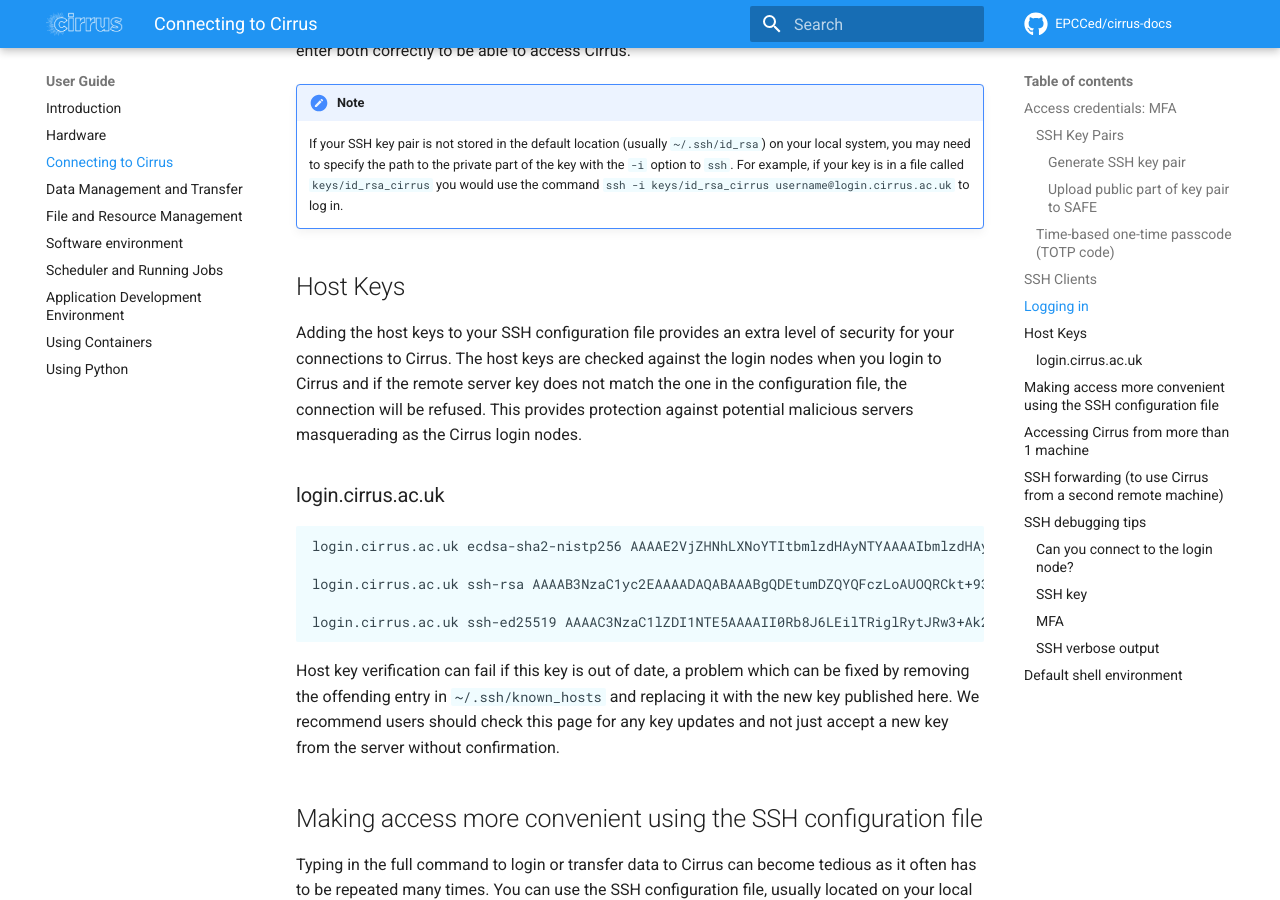
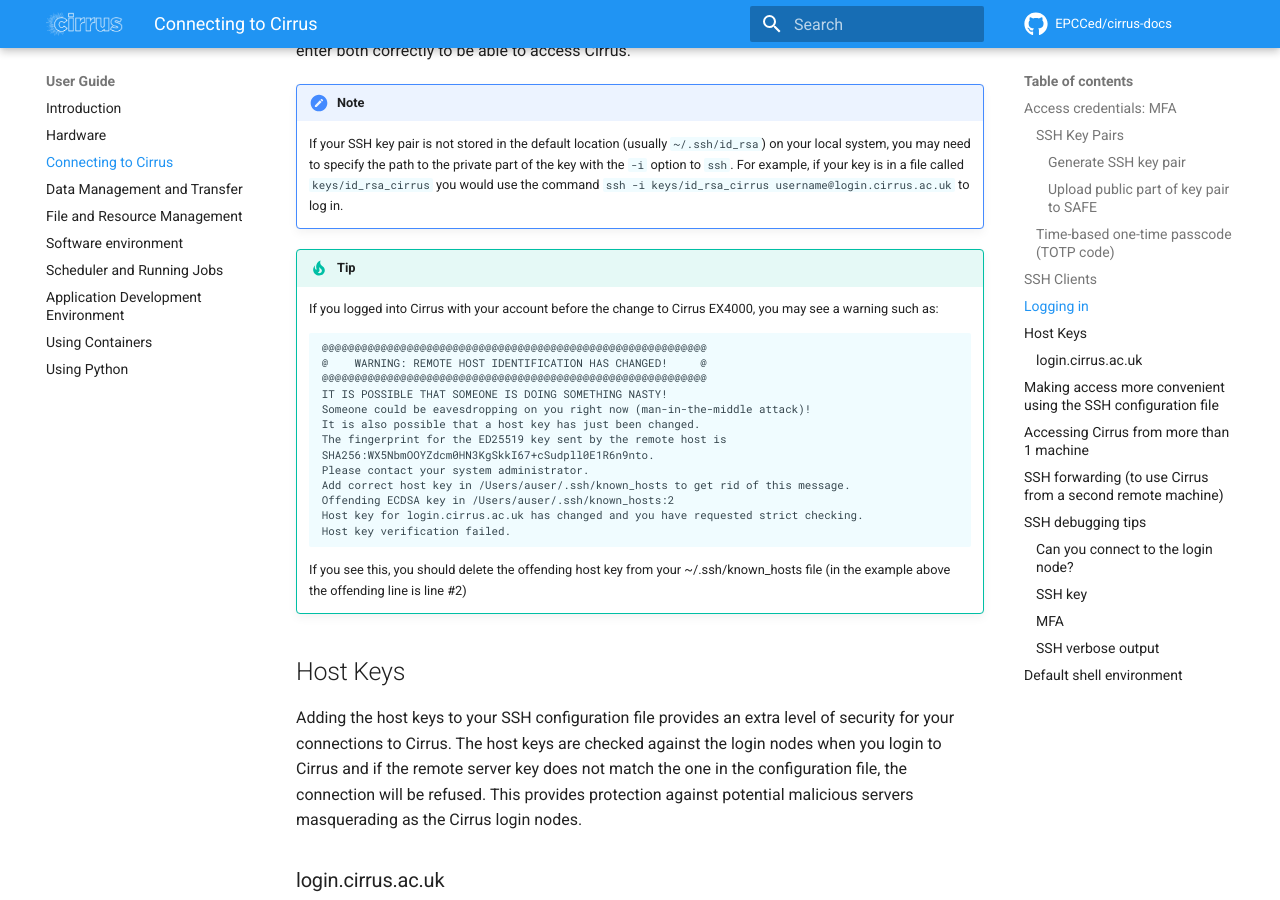
Before and after one commit to EPCCed/cirrus-docs, an MkDocs documentation site: the page built from docs/user-guide/connecting.md, in a window 1280 px wide and 900 px high, scrolled down 2790 px. Built offline with MkDocs 1.6.1 and Material for MkDocs 9.7.7, drawn with Linux system fonts in a browser that asks for light colours; comment, search, counter and statistics services are not loaded.

Commit message:
Add host key example

````diff
--- a/docs/user-guide/connecting.md
+++ b/docs/user-guide/connecting.md
@@ -162,6 +162,28 @@ be able to access Cirrus.
     For example, if your key is in a file called `keys/id_rsa_cirrus`
     you would use the command `ssh -i keys/id_rsa_cirrus username@login.cirrus.ac.uk` to log in.
 
+!!! Tip
+    If you logged into Cirrus with your account before the change to Cirrus EX4000, you
+    may see a warning such as:
+
+    ```
+    @@@@@@@@@@@@@@@@@@@@@@@@@@@@@@@@@@@@@@@@@@@@@@@@@@@@@@@@@@@
+    @    WARNING: REMOTE HOST IDENTIFICATION HAS CHANGED!     @
+    @@@@@@@@@@@@@@@@@@@@@@@@@@@@@@@@@@@@@@@@@@@@@@@@@@@@@@@@@@@
+    IT IS POSSIBLE THAT SOMEONE IS DOING SOMETHING NASTY!
+    Someone could be eavesdropping on you right now (man-in-the-middle attack)!
+    It is also possible that a host key has just been changed.
+    The fingerprint for the ED25519 key sent by the remote host is
+    SHA256:WX5NbmOOYZdcm0HN3KgSkkI67+cSudpll0E1R6n9nto.
+    Please contact your system administrator.
+    Add correct host key in /Users/auser/.ssh/known_hosts to get rid of this message.
+    Offending ECDSA key in /Users/auser/.ssh/known_hosts:2
+    Host key for login.cirrus.ac.uk has changed and you have requested strict checking.
+    Host key verification failed.
+    ```
+
+    If you see this, you should delete the offending host key from your ~/.ssh/known_hosts file
+    (in the example above the offending line is line #2)
 
 <!-- X is unntested
 To allow remote programs, especially graphical applications to control
````
